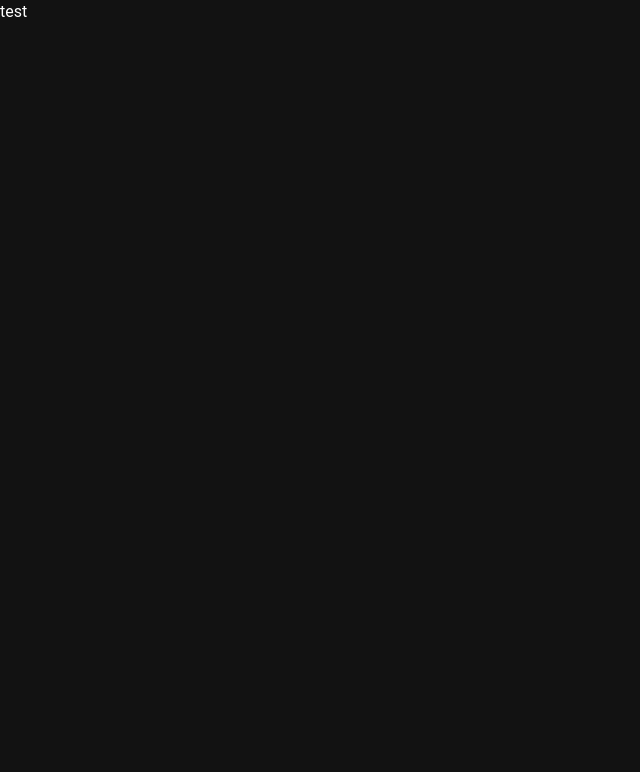
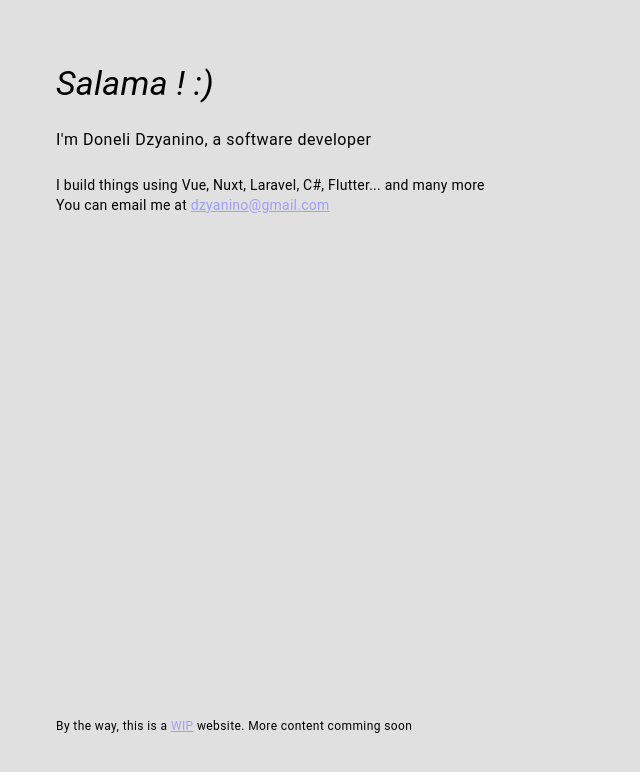
Before and after one commit to dzyanino/portfolio, a Vue app: page / in a window 1280 px wide. Shown: the top 772 px of the page, without its empty margins (0-640 px from the left). Built offline with nearby package versions, Linux system fonts and the light colour scheme.

Commit message:
Add : Hero component

```diff
--- a/components.d.ts
+++ b/components.d.ts
@@ -7,6 +7,7 @@ export {}
 /* prettier-ignore */
 declare module 'vue' {
   export interface GlobalComponents {
+    Hero: typeof import('./src/components/Hero.vue')['default']
     RouterLink: typeof import('vue-router')['RouterLink']
     RouterView: typeof import('vue-router')['RouterView']
   }
--- /dev/null
+++ b/src/components/Hero.vue
@@ -0,0 +1,20 @@
+<script lang="ts" setup></script>
+
+<template>
+  <v-container
+    class="h-screen py-16"
+  >
+    <div class="h-100 d-flex flex-column align-start justify-space-between">
+      <div class="d-flex flex-column align-start justify-center">
+        <span class="text-h4 font-italic">Salama ! :)</span><br>
+        <span class="text-body-1">I'm Doneli Dzyanino, a software developer</span><br>
+        <span class="text-body-2">I build things using Vue, Nuxt, Laravel, C#, Flutter... and many more</span>
+        <span class="text-body-2">You can email me at <a href="mailto:dzyanino@gmail.com">dzyanino@gmail.com</a></span>
+      </div>
+      <span class="text-caption">By the way, this is a <a
+        target="_blank"
+        href="https://en.wikipedia.org/wiki/Work_in_process"
+      >WIP</a> website. More content comming soon</span>
+    </div>
+  </v-container>
+</template>
--- a/src/pages/index.vue
+++ b/src/pages/index.vue
@@ -1,9 +1,9 @@
 <template>
-  <div>
-    <p>test</p>
+  <div class="bg-grey-lighten-2">
+    <Hero />
   </div>
 </template>
 
 <script lang="ts" setup>
-  //
+import Hero from '@/components/Hero.vue'
 </script>
```
